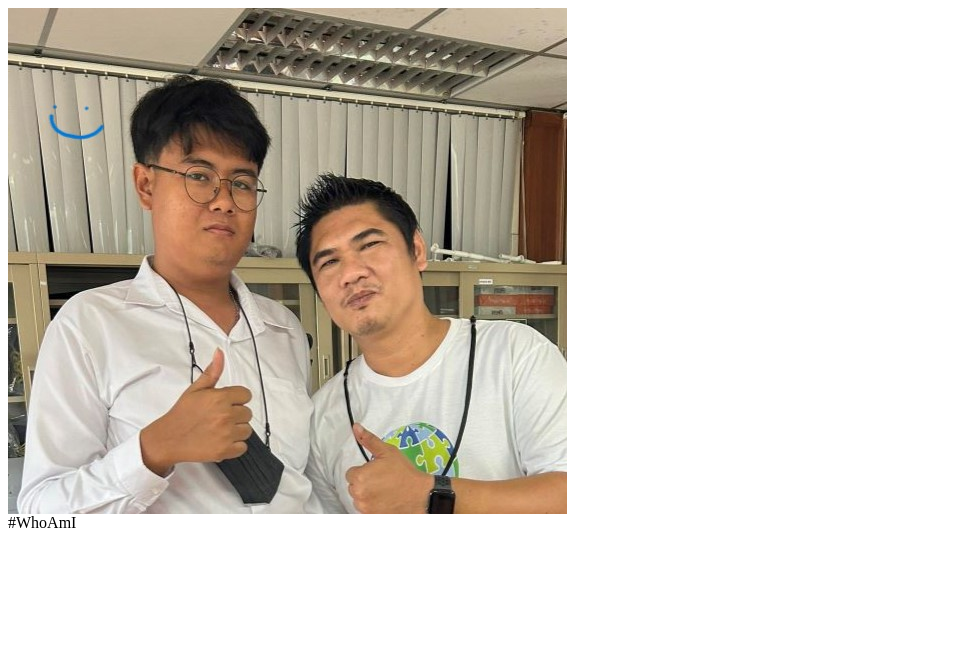
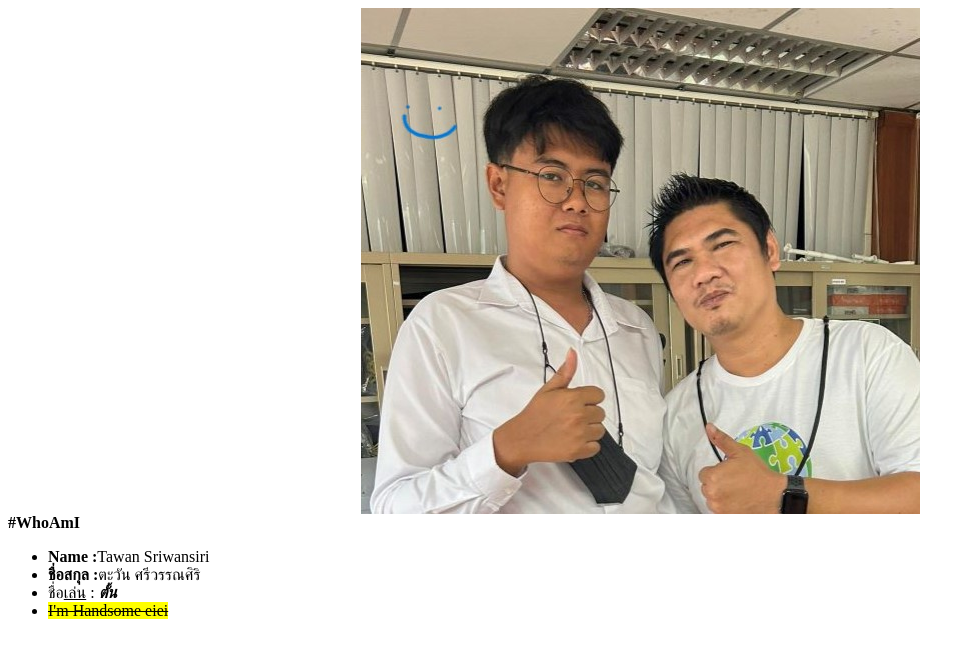
Before and after one commit to ZTunZ/ZTunZ.github.io, a plain HTML site: page index.html in a window 1280 px wide. Shown: the whole page, without its empty margins (0-975 px from the left). Drawn offline with Linux system fonts and the light colour scheme.

Commit message:
Update index.html

```diff
--- a/index.html
+++ b/index.html
@@ -5,8 +5,15 @@
         </title>
     </head>
     <body>
-        <img src="Tawan1.jpg" /><br>
-        #WhoAmI
+        <center>
+        <img src="img/Tawan1.jpg" /><br>
+        </center>
+        <b>#WhoAmI</b>
         <br>
+        <UL type="disc"><LI><b> Name :</b>Tawan Sriwansiri</LI>
+	    <LI><b> ชื่อสกุล :</b>ตะวัน ศรีวรรณศิริ</LI>
+	    <LI> ชื่อ<u>เล่น</u> : <i><b>ตั้น</i></b></LI>
+        <LI><del><mark> I'm Handsome eiei</mark></del></LI>
+       </UL>
     </body>
 </html>
```
